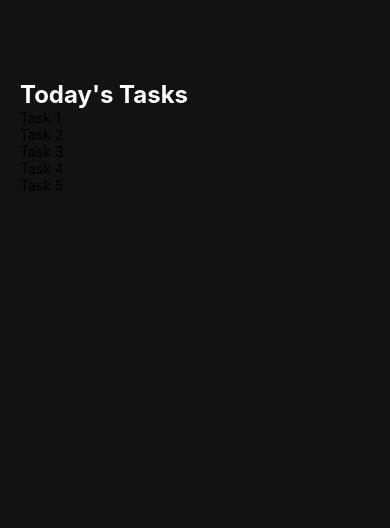
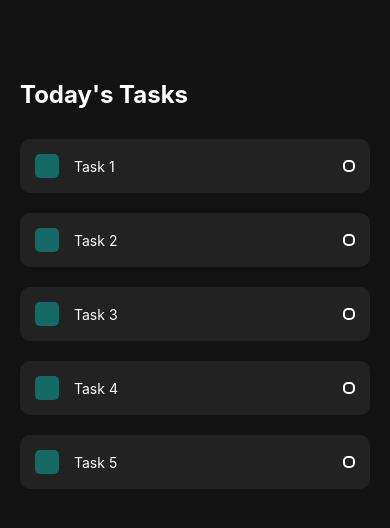
Before and after one commit to Anish-Sinha/To-Do-List_React-Native, a React Native app in the folder todoList/: screen / in a window 390 px wide. Shown: the top 528 px of the page. Built offline with nearby package versions, Linux system fonts and the light colour scheme.

Commit message:
updated reusable component with stylesheet to define custom UI design for all indv tasks

```diff
--- a/todoList/App.js
+++ b/todoList/App.js
@@ -40,5 +40,8 @@
         fontSize: 24,
         fontWeight: 'bold',
     },
-    items: {},
+    items: {
+        marginTop: 30,
+    },
+
 });
--- a/todoList/components/Task.js
+++ b/todoList/components/Task.js
@@ -1,18 +1,56 @@
 import React from 'react';
-import { View, Text, StyleSheet } from 'react-native';
+import { View, Text, StyleSheet, TouchableOpacity } from 'react-native';
 
 const Task = (props) => {
 
     return (
-        <View>
-            {/*<Text>This is a placeholder task</Text>*/}
-            <Text>{props.text}</Text>
+        <View style={styles.item}>
+            <View style={styles.itemLeft}>
+                {/*<TouchableOpacity style={styles.square}></TouchableOpacity>*/}
+                <View style={styles.square}></View>
+                <Text style={styles.itemText}>{props.text}</Text>
+            </View>
+
+            <View style={styles.circular}></View>
         </View>
     )
 }
 
 const styles = StyleSheet.create({
+    item: {
+        backgroundColor: '#222222',
+        padding: 15,
+        borderRadius: 10,
+        flexDirection: 'row',
+        alignItems: 'center',
+        justifyContent: 'space-between',
+        marginBottom: 20,
+    },
+    itemLeft: {
+        flexDirection: 'row',
+        alignItems: 'center',
+        flexWrap: 'wrap',
+    },
+    square: {
+        width: 24,
+        height: 24,
+        backgroundColor: '#03DAC5',
+        opacity: 0.4,
 
+        borderRadius: 5,
+        marginRight: 15,
+    },
+    itemText: {
+        color: 'white',
+        maxWidth: '80%',
+    },
+    circular: {
+        width: 12,
+        height: 12,
+        borderColor: 'white',
+        borderWidth: 2,
+        borderRadius: 5,
+    },
 });
 
 export default Task;
```
